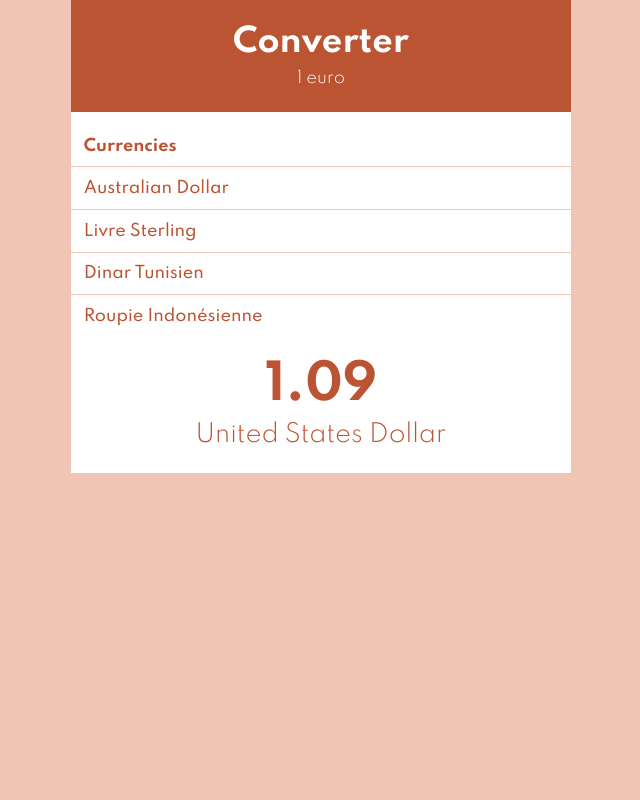
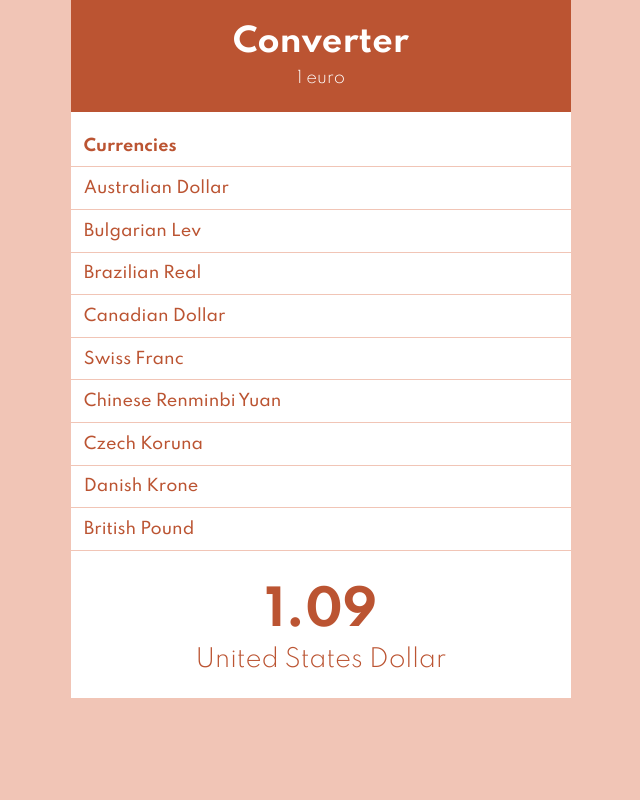
Before and after one commit to celinedepauw/convertisseur, a React app: page / in a window 1280 px wide. Shown: the whole page, without its empty margins (319-959 px from the left). Built offline with nearby package versions, Linux system fonts and the light colour scheme.

Commit message:
dynamisation liste de devises ok

```diff
--- a/src/components/App/index.js
+++ b/src/components/App/index.js
@@ -8,13 +8,15 @@ import Header from 'src/components/Header';
 import Currencies from 'src/components/Currencies';
 import Result from 'src/components/Result';
 
-import allCurrencies from 'src/data/currencies';
+import currenciesList from 'src/data/currencies';
 
 // == Composant
 const App = () => (
   <div className="app">
     <Header />
-    <Currencies />
+    <Currencies
+      currencies={currenciesList}
+    />
     <Result />
   </div>
 
--- a/src/components/Currencies/currencies.scss
+++ b/src/components/Currencies/currencies.scss
@@ -4,7 +4,7 @@
   color: vars.$mainColor;
   text-align: left;
   background-color: vars.$clearColor;
-  max-height: 350px;
+  max-height: 450px;
   overflow-y: auto;
 
     .title {
--- a/src/components/Currencies/index.js
+++ b/src/components/Currencies/index.js
@@ -3,14 +3,13 @@ import PropTypes from 'prop-types';
 
 import './currencies.scss';
 
-const Currencies = () => (
+const Currencies = ({ currencies }) => (
   <div className="currencies">
     <h2 className="title">Currencies</h2>
     <ul className="all-currencies">
-      <li className="currency">Australian Dollar</li>
-      <li className="currency">Livre Sterling</li>
-      <li className="currency">Dinar Tunisien</li>
-      <li className="currency">Roupie Indonésienne</li>
+      {currencies.map((currency) => (
+        <li key={currency.name} className="currency">{currency.name}</li>
+      ))}
     </ul>
   </div>
 );
@@ -18,12 +17,11 @@ const Currencies = () => (
 Currencies.propTypes = {
   // currencies est un tableau d'objets
   // on précise les différentes propriétés de chaque objet
-  allCurrencies: PropTypes.arrayOf(
+  currencies: PropTypes.arrayOf(
     PropTypes.shape({
       name: PropTypes.string.isRequired,
-      rate: PropTypes.number.isRequired,
     }).isRequired, // obligatoire qu'il y ait cette "forme"
-  ).isRequired, // la prop ingredients est obligatoire
+  ).isRequired, // la prop currencies est obligatoire
 };
 
 export default Currencies;
```
